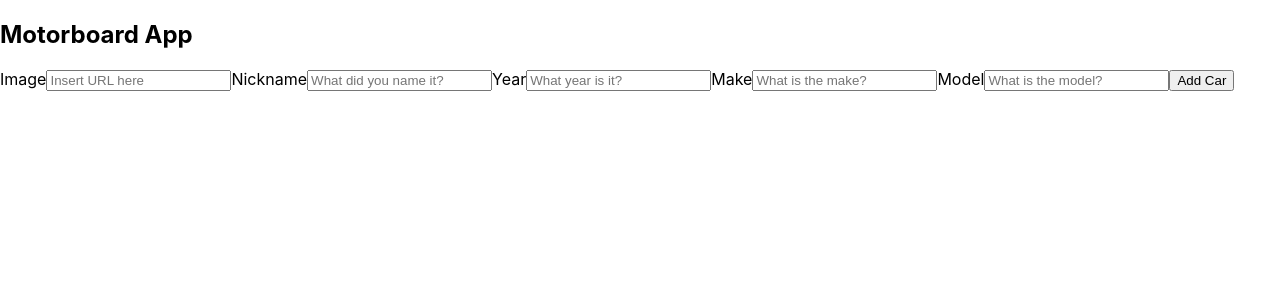
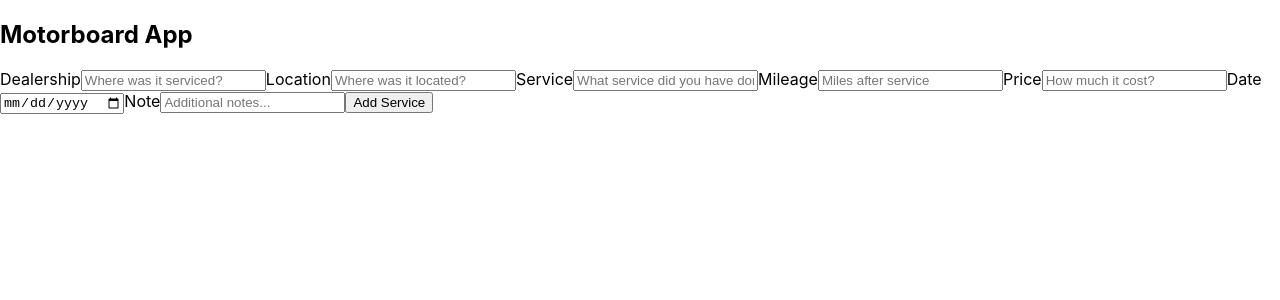
Before and after one commit to justinparrish/project-4, a React (Create React App) app in the folder client/: page / in a window 1280 px wide. Shown: the top 300 px of the page. Built offline with nearby package versions, Linux system fonts and the light colour scheme.

Commit message:
service and owner forms finished...putting forms in components files

```diff
--- a/client/src/App.js
+++ b/client/src/App.js
@@ -29,7 +29,6 @@ const serviceFullInfo = (info) => (
     <li>{info.note}</li>
   </div>
 )
-
 const serviceFullInfoList = (list) => (
   <span>
     {list.map(serviceFullInfo)}
@@ -39,16 +38,46 @@ const serviceFullInfoList = (list) => (
 const carForm = () => (
   <form>
     <label>Image</label>
-      <input type='text' name='image_url' placeholder='Insert URL here'/>
+    <input type='text' name='image_url' placeholder='Insert URL here' />
     <label>Nickname</label>
-      <input type='text' name='nickname' placeholder='What did you name it?'/>
+    <input type='text' name='nickname' placeholder='What did you name it?' />
     <label>Year</label>
-      <input type='number'name='year' placeholder='What year is it?'/>
+    <input type='number' name='year' placeholder='What year is it?' />
     <label>Make</label>
-      <input type='text' name='make' placeholder='What is the make?'/>
+    <input type='text' name='make' placeholder='What is the make?' />
     <label>Model</label>
-      <input type='text' name='model' placeholder='What is the model?'/>
-      <input type='submit' value='Add Car'/>
+    <input type='text' name='model' placeholder='What is the model?' />
+    <input type='submit' value='Add Car' />
+  </form>
+)
+
+const ownerForm = () => (
+  <form>
+    <label>Username</label>
+    <input type='text' name='username' placeholder='Username Here' />
+    <label>Email</label>
+    <input type='email' name='email' placeholder='Email Here' />
+    <input type='submit' value='Add' />
+  </form>
+)
+
+const serviceForm = () => (
+  <form>
+    <label>Dealership</label>
+    <input type='text' name='dealership' placeholder='Where was it serviced?' />
+    <label>Location</label>
+    <input type='text' name='location' placeholder='Where was it located?' />
+    <label>Service</label>
+    <input type='text' name='service' placeholder='What service did you have done?' />
+    <label>Mileage</label>
+    <input type='number' name='mileage' placeholder='Miles after service' />
+    <label>Price</label>
+    <input type='number' name='price' placeholder='How much it cost?' />
+    <label>Date</label>
+    <input type='date' name='date' placeholder='When was it serviced?' />
+    <label>Note</label>
+    <input type='text' name='note' placeholder='Additional notes...' />
+    <input type='submit' value='Add Service' />
   </form>
 )
 
@@ -128,7 +157,7 @@ const App = () => {
   return (
     <div>
       <h2>Motorboard App</h2>
-      {carForm()}
+      {serviceForm()}
     </div>
   )
 }
```
